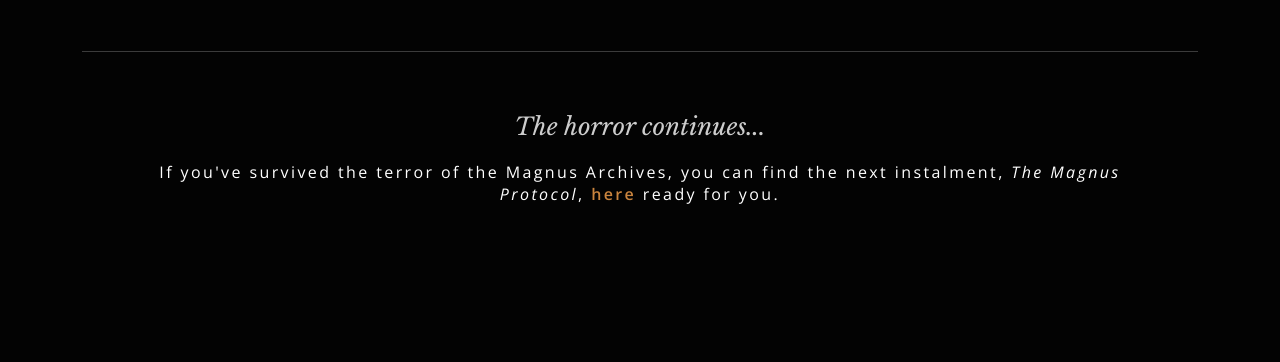
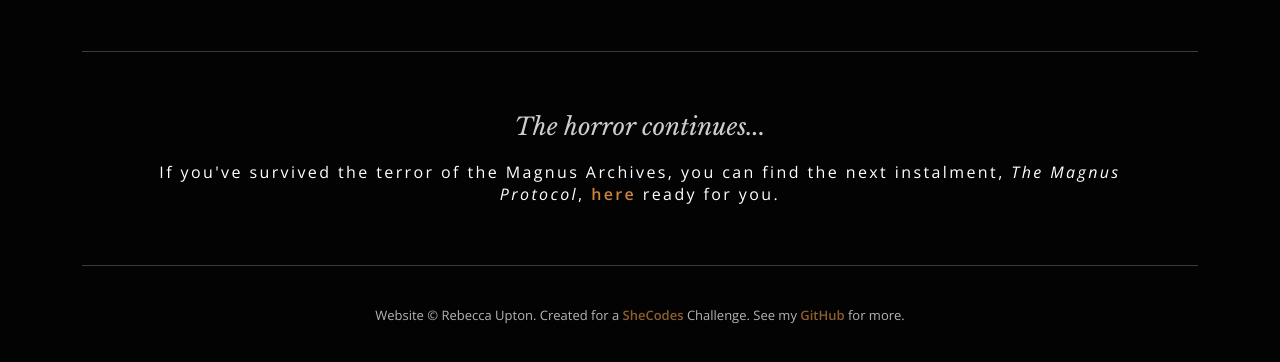
Before and after one commit to reb84/sc-challenge-podcast, a plain HTML site: page index.html in a window 1280 px wide. Shown: the part 1724-2086 px from the top of the page. Before the commit the page ends 1989 px from the top, so only its background shows below. Drawn offline with nearby package versions, Linux system fonts and the light colour scheme.

Commit message:
footer added

```diff
--- a/index.html
+++ b/index.html
@@ -103,6 +103,15 @@
           </div>
         </div>
       </main>
+      <footer>
+        <div class="footer-container">
+          <p>
+            Website © Rebecca Upton. Created for a
+            <a href="https://www.shecodes.io/">SheCodes</a> Challenge. See my
+            <a href="https://github.com/reb84/sc-challenge-podcast">GitHub</a> for more.
+          </p>
+        </div>
+      </footer>
       <!-- /container -->
     </div>
     <script src="./script.js"></script>
--- a/style.css
+++ b/style.css
@@ -166,7 +166,8 @@ a:hover {
 .about-container,
 .quote-container,
 .subscribe-container,
-.extra-container {
+.extra-container,
+.footer-container {
   max-width: 90%;
   margin: 0 auto;
   padding: 40px;
@@ -256,7 +257,13 @@ a:hover {
   -moz-box-shadow: 0px 0px 10px 4px rgba(0, 142, 66, 0.75);
 }
 
-/* extra */
+/* footer */
+
+.footer-container p {
+  font-size: small;
+  letter-spacing: 0rem;
+  opacity: 0.7;
+}
 
 /* responsive */
 
```
